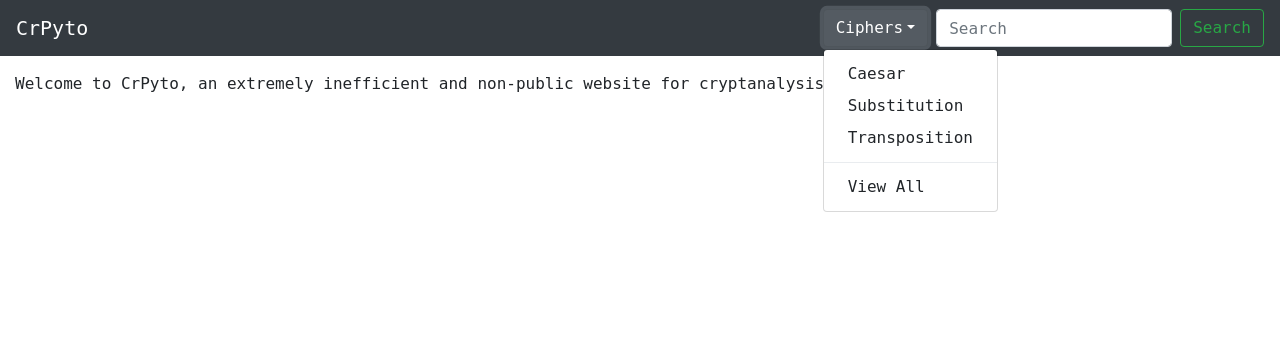
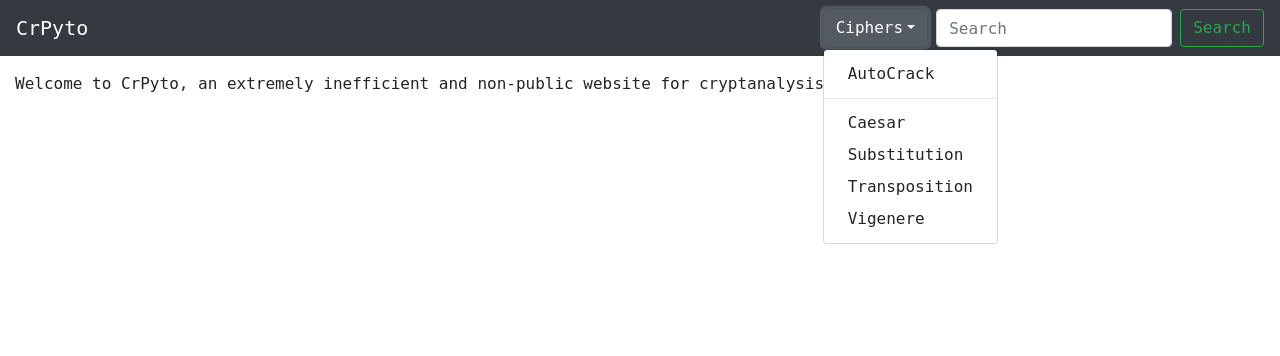
Before and after one commit to DanGonite57/CrPyto, a Flask app: page /index.html in a window 1280 px wide, after a click on "Ciphers". Shown: the top 356 px of the page. Run offline with Flask 2, Linux system fonts and the light colour scheme; parts of the project's set-up code (start-up, migrations or seed data) failed here and were passed over; some libraries are stand-ins or nearby versions.

Commit message:
Added Vigenere and auto

```diff
--- a/templates/layouts/navbar.html
+++ b/templates/layouts/navbar.html
@@ -5,11 +5,12 @@
     <button class="btn btn-secondary dropdown-toggle" id="navbarDropdown" role="button" data-toggle="dropdown"
       aria-haspopup="true" aria-expanded="false">Ciphers</button>
     <div class="dropdown-menu" aria-labelledby="navbarDropdown">
+      <a class="dropdown-item" href="auto.html">AutoCrack</a>
+      <div class="dropdown-divider"></div>
       <a class="dropdown-item" href="caesar.html">Caesar</a>
       <a class="dropdown-item" href="substitution.html">Substitution</a>
       <a class="dropdown-item" href="transposition.html">Transposition</a>
-      <div class="dropdown-divider"></div>
-      <a class="dropdown-item" href="all.html">View All</a>
+      <a class="dropdown-item" href="vigenere.html">Vigenere</a>
     </div>
   </div>
   <form class="form-inline my-2 my-lg-0">
```
